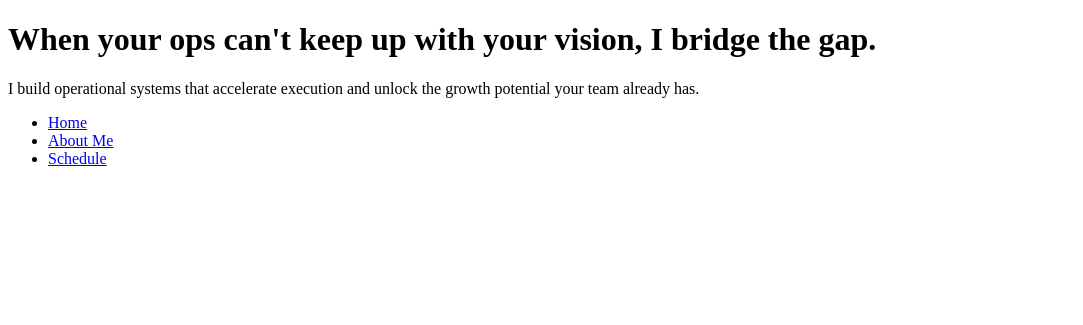
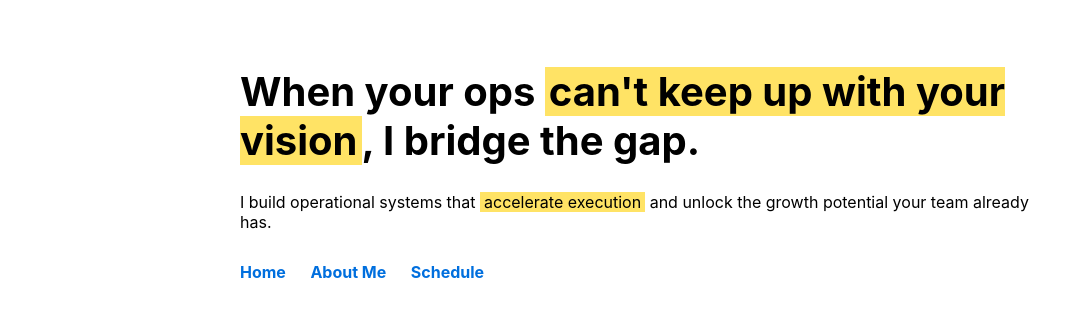
Before and after one commit to johncgilmore/johncharlesgilmore-site, a plain HTML site: page index.html in a window 1280 px wide. Shown: the whole page, without its empty margins (0-1083 px from the left). Drawn offline with Linux system fonts and the light colour scheme.

Commit message:
Add stylized final site

```diff
--- a/index.html
+++ b/index.html
@@ -1,19 +1,42 @@
+
 <!DOCTYPE html>
 <html lang="en">
 <head>
   <meta charset="UTF-8" />
   <meta name="viewport" content="width=device-width, initial-scale=1.0"/>
   <title>John Charles Gilmore | Fractional COO</title>
+  <style>
+    body {
+      font-family: -apple-system, BlinkMacSystemFont, 'Segoe UI', Roboto, sans-serif;
+      padding: 40px;
+      max-width: 800px;
+      margin: auto;
+    }
+    nav {
+      margin-top: 30px;
+    }
+    nav a {
+      margin-right: 20px;
+      text-decoration: none;
+      font-weight: bold;
+      color: #006FDE;
+    }
+    h1 {
+      font-size: 2.5em;
+    }
+    .highlight {
+      background: #FFE365;
+      padding: 0 4px;
+    }
+  </style>
 </head>
 <body>
-  <h1>When your ops can't keep up with your vision, I bridge the gap.</h1>
-  <p>I build operational systems that accelerate execution and unlock the growth potential your team already has.</p>
+  <h1>When your ops <span class="highlight">can't keep up with your vision</span>, I bridge the gap.</h1>
+  <p>I build operational systems that <span class="highlight">accelerate execution</span> and unlock the growth potential your team already has.</p>
   <nav>
-    <ul>
-      <li><a href="index.html">Home</a></li>
-      <li><a href="about.html">About Me</a></li>
-      <li><a href="schedule.html">Schedule</a></li>
-    </ul>
+    <a href="index.html">Home</a>
+    <a href="about.html">About Me</a>
+    <a href="schedule.html">Schedule</a>
   </nav>
 </body>
 </html>
```
Also changed, not shown: schedule.html (+0 -1 lines), about.html (indentation only).
